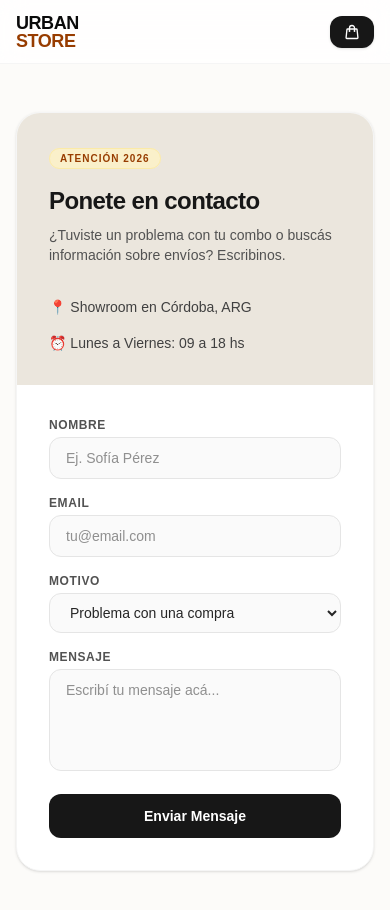
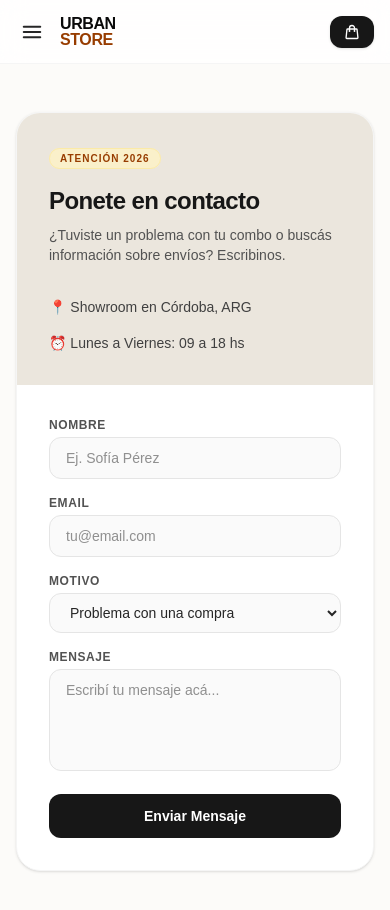
Before and after one commit to meracs2/urban-store, a Next.js app: page /contacto in a window 390 px wide. Shown: the top 910 px of the page. Built offline with nearby package versions, Linux system fonts and the light colour scheme.

Commit message:
Fix total: menu hamburguesa en navbar

```diff
--- a/app/components/Navbar.tsx
+++ b/app/components/Navbar.tsx
@@ -1,4 +1,5 @@
 'use client';
+import { useState } from 'react';
 import Link from 'next/link';
 
 interface NavbarProps {
@@ -7,38 +8,59 @@ interface NavbarProps {
 }
 
 export default function Navbar({ cartCount, onCartClick }: NavbarProps) {
+  const [isOpen, setIsOpen] = useState(false);
+
   return (
+    <>
       <nav className="fixed top-0 left-0 right-0 bg-white/80 backdrop-blur-md border-b border-neutral-100 z-50 h-16 md:h-20 flex items-center">
         <div className="w-full max-w-7xl mx-auto px-4 md:px-6 flex items-center justify-between">
 
-        {/* LOGO: Se ajusta el tamaño en mobile para que no rompa */}
-        <Link href="/" className="flex flex-col select-none">
-          <span className="text-lg md:text-xl font-black text-neutral-950 tracking-tight leading-none">URBAN</span>
-          <span className="text-lg md:text-xl font-black text-amber-800 tracking-tight leading-none">STORE</span>
+          {/* LADO IZQUIERDO: Botón Hamburguesa (Solo celular) + Logo */}
+          <div className="flex items-center gap-3">
+            {/* Botón menú móvil */}
+            <button
+              onClick={() => setIsOpen(!isOpen)}
+              className="md:hidden text-neutral-800 p-1 hover:bg-neutral-100 rounded-lg transition"
+              aria-label="Menu"
+            >
+              {isOpen ? (
+                // Ícono de Cruz (Cerrar)
+                <svg xmlns="http://www.w3.org/2000/svg" fill="none" viewBox="0 0 24 24" strokeWidth={2} stroke="currentColor" className="w-6 h-6">
+                  <path strokeLinecap="round" strokeLinejoin="round" d="M6 18 18 6M6 6l12 12" />
+                </svg>
+              ) : (
+                // Ícono de tres rayas (Hamburguesa)
+                <svg xmlns="http://www.w3.org/2000/svg" fill="none" viewBox="0 0 24 24" strokeWidth={2} stroke="currentColor" className="w-6 h-6">
+                  <path strokeLinecap="round" strokeLinejoin="round" d="M3.75 6.75h16.5M3.75 12h16.5m-16.5 5.25h16.5" />
+                </svg>
+              )}
+            </button>
+
+            {/* LOGO */}
+            <Link href="/" className="flex flex-col select-none" onClick={() => setIsOpen(false)}>
+              <span className="text-base md:text-xl font-black text-neutral-950 tracking-tight leading-none">URBAN</span>
+              <span className="text-base md:text-xl font-black text-amber-800 tracking-tight leading-none">STORE</span>
             </Link>
+          </div>
 
-        {/* ENLACES: Ocultos en mobile (hidden) y visibles desde tablets en adelante (md:flex) */}
+          {/* ENLACES ESCRITORIO: Invisibles en celu, visibles en PC */}
           <div className="hidden md:flex items-center gap-8 font-medium text-sm text-neutral-600">
             <Link href="/" className="hover:text-neutral-950 transition">Inicio</Link>
             <Link href="/productos" className="hover:text-neutral-950 transition">Productos</Link>
             <Link href="/contacto" className="hover:text-neutral-950 transition">Contacto</Link>
           </div>
 
-        {/* BOTÓN DEL CARRITO: Estilizado con ícono sutil que rinde excelente en celu */}
+          {/* BOTÓN DEL CARRITO */}
           <button
-          onClick={onCartClick}
+            onClick={() => { setIsOpen(false); onCartClick(); }}
             className="relative inline-flex items-center gap-1.5 bg-neutral-900 hover:bg-amber-800 text-white text-xs font-bold px-3.5 py-2 md:px-5 md:py-2.5 rounded-xl transition shadow-sm cursor-pointer"
           >
-          {/* Ícono de bolsa de compras nativo SVG */}
             <svg xmlns="http://www.w3.org/2000/svg" fill="none" viewBox="0 0 24 24" strokeWidth={2} stroke="currentColor" className="w-4 h-4">
               <path strokeLinecap="round" strokeLinejoin="round" d="M15.75 10.5V6a3.75 3.75 0 1 0-7.5 0v4.5m11.356-1.993 1.263 12c.07.665-.45 1.243-1.119 1.243H4.25a1.125 1.125 0 0 1-1.12-1.243l1.264-12A1.125 1.125 0 0 1 5.513 7.5h12.974c.576 0 1.059.435 1.119 1.007ZM8.625 10.5a.375.375 0 1 1-.75 0 .375.375 0 0 1 .75 0Zm7.5 0a.375.375 0 1 1-.75 0 .375.375 0 0 1 .75 0Z" />
             </svg>
-
             <span className="hidden sm:inline">Carrito</span>
-
-          {/* Globo de notificación rojo con la cantidad */}
             {cartCount > 0 && (
-            <span className="absolute -top-1.5 -right-1.5 bg-red-600 text-white font-black text-[9px] w-4 h-4 rounded-full flex items-center justify-center animate-pulse">
+              <span className="absolute -top-1.5 -right-1.5 bg-red-600 text-white font-black text-[9px] w-4 h-4 rounded-full flex items-center justify-center">
                 {cartCount}
               </span>
             )}
@@ -46,5 +68,23 @@ export default function Navbar({ cartCount, onCartClick }: NavbarProps) {
 
         </div>
       </nav>
+
+      {/* MENÚ DESPLEGABLE MÓVIL: Aparece suavemente desde arriba cuando isOpen es true */}
+      <div className={`md:hidden fixed inset-x-0 bg-white border-b border-neutral-200 z-40 transition-all duration-300 shadow-lg ${
+        isOpen ? 'top-16 opacity-100' : '-top-full opacity-0 pointer-events-none'
+      }`}>
+        <div className="flex flex-col p-6 gap-4 font-semibold text-neutral-800 text-base">
+          <Link href="/" onClick={() => setIsOpen(false)} className="py-2 px-3 hover:bg-neutral-50 rounded-xl transition">
+            Inicio
+          </Link>
+          <Link href="/productos" onClick={() => setIsOpen(false)} className="py-2 px-3 hover:bg-neutral-50 rounded-xl transition text-amber-800">
+            Catálogo de Productos
+          </Link>
+          <Link href="/contacto" onClick={() => setIsOpen(false)} className="py-2 px-3 hover:bg-neutral-50 rounded-xl transition">
+            Contacto
+          </Link>
+        </div>
+      </div>
+    </>
   );
 }
```
Lines whose indentation alone changed are shown as unchanged.
